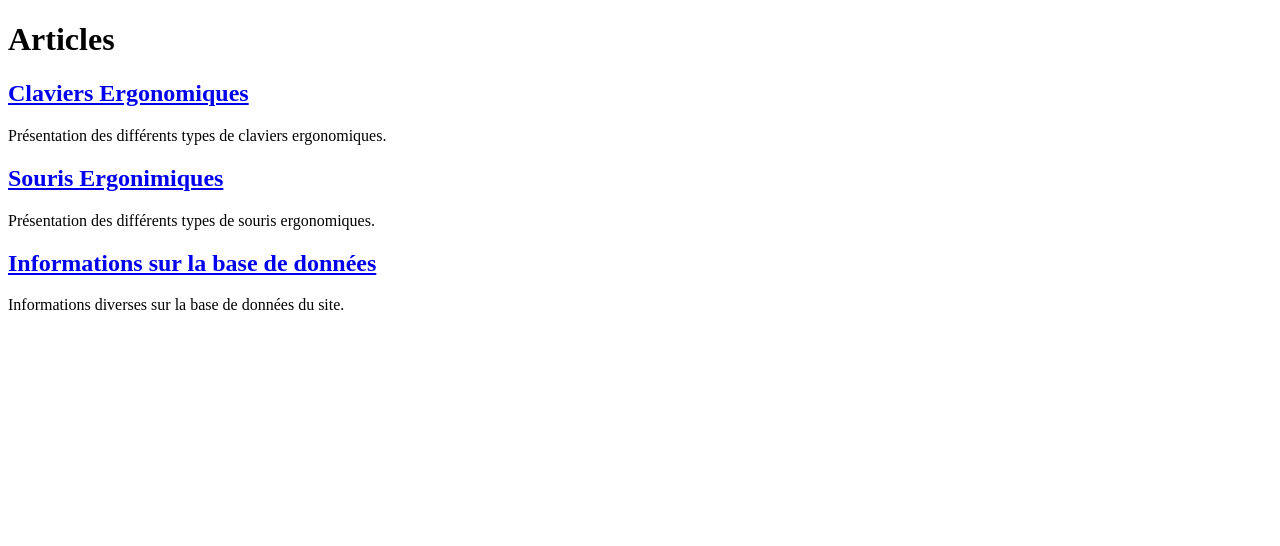
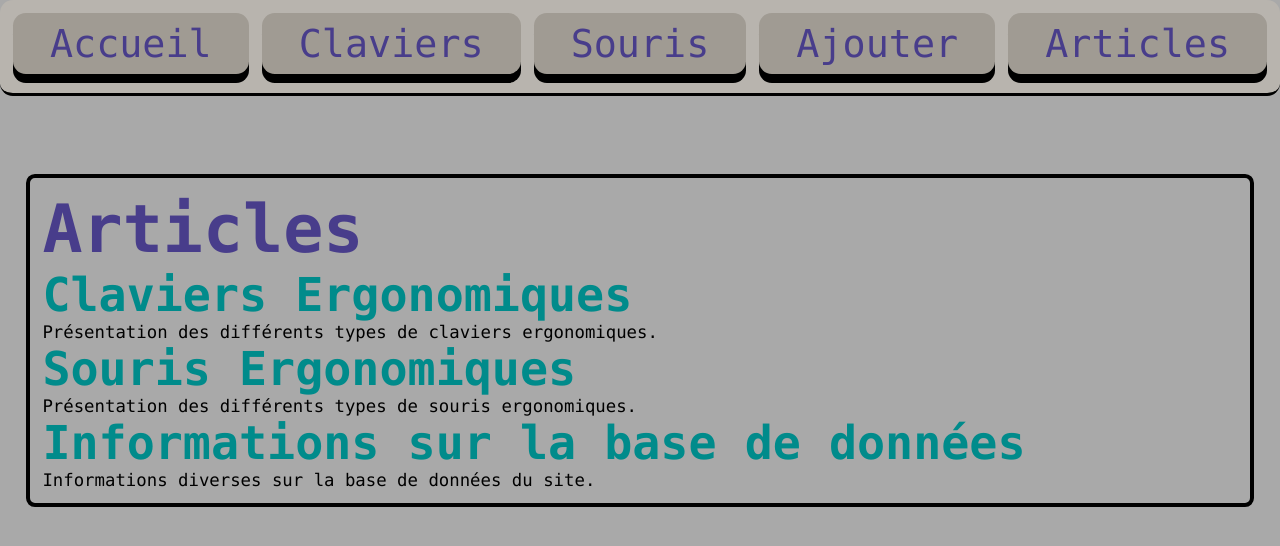
Before and after one commit to OsKaR31415/claviers-et-souris, a PHP site: page /articles.php in a window 1280 px wide. Shown: the top 546 px of the page. Run offline with PHP 8.4, Linux system fonts and the light colour scheme.

Commit message:
Update articles.php

```diff
--- a/articles.php
+++ b/articles.php
@@ -2,9 +2,12 @@
 <html lang="en">
 <head>
     <meta charset="UTF-8">
-    <title></title>
+    <link rel="stylesheet" href="style.css">
+    <title>Ergoscar - Articles</title>
 </head>
 <body>
+
+    <?php include('header.inc.php') ?>
 
     <div class="container">
         <div class="contents">
@@ -16,7 +19,7 @@
             </div>
 
             <div class="article_presentation">
-                <h2><a href="article_souris.php">Souris Ergonimiques</a></h2>
+                <h2><a href="article_souris.php">Souris Ergonomiques</a></h2>
                 Présentation des différents types de souris ergonomiques.
             </div>
 
```
